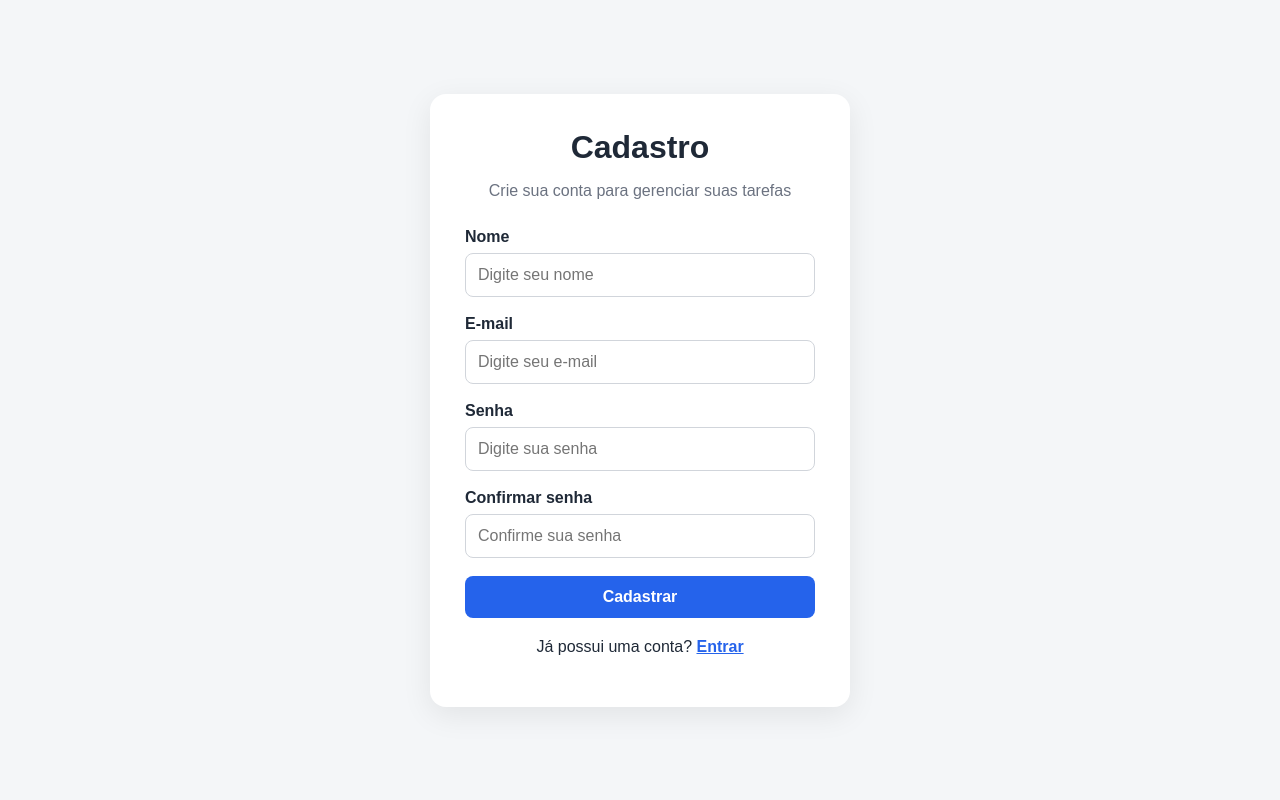
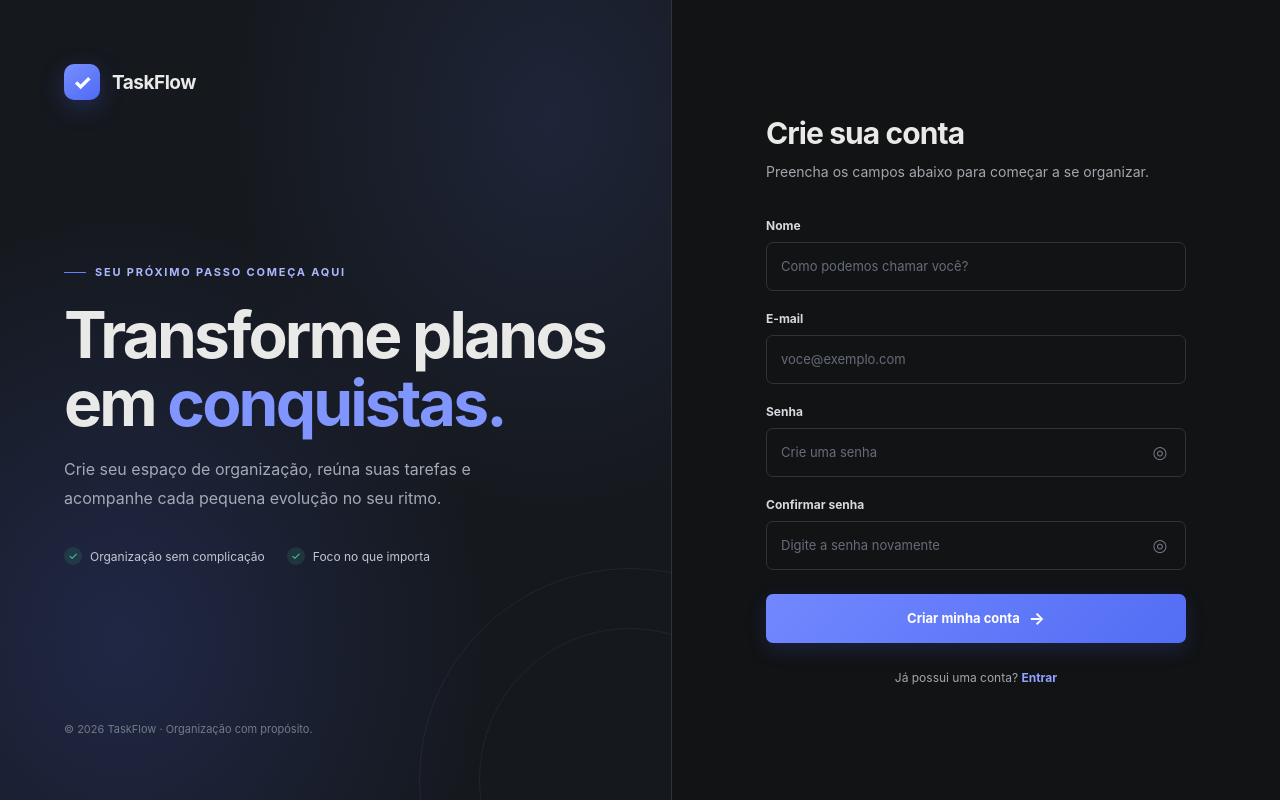
Before and after one commit to neuandev/gerenciador_de_tarefas_mern, a React app in the folder frontend/: page /cadastro in a window 1280 px wide. Built offline with nearby package versions, Linux system fonts and the light colour scheme; the HTML template or start-up script is replaced by a standard one.

Commit message:
feat(ui): modernizar tela de cadastro

```diff
--- a/frontend/src/pages/Cadastro.jsx
+++ b/frontend/src/pages/Cadastro.jsx
@@ -1,23 +1,22 @@
 import { useState } from "react";
 import { Link, useNavigate } from "react-router-dom";
 import api from "../services/api";
-import "./Cadastro.css";
+import "./Auth.css";
 
 function Cadastro() {
   const navigate = useNavigate();
-
   const [name, setName] = useState("");
   const [email, setEmail] = useState("");
   const [password, setPassword] = useState("");
   const [confirmPassword, setConfirmPassword] = useState("");
-
+  const [showPassword, setShowPassword] = useState(false);
+  const [showConfirmPassword, setShowConfirmPassword] = useState(false);
   const [error, setError] = useState("");
   const [success, setSuccess] = useState("");
   const [loading, setLoading] = useState(false);
 
   const handleSubmit = async (event) => {
     event.preventDefault();
-
     setError("");
     setSuccess("");
 
@@ -27,22 +26,13 @@ function Cadastro() {
     }
 
     setLoading(true);
-
     try {
-      await api.post("/auth/register", {
-        name,
-        email,
-        password,
-      });
-
-      setSuccess("Cadastro realizado com sucesso!");
-
-      setTimeout(() => {
-        navigate("/login");
-      }, 1000);
+      await api.post("/auth/register", { name, email, password });
+      setSuccess("Cadastro realizado com sucesso! Redirecionando para o login...");
+      setTimeout(() => navigate("/login"), 1000);
     } catch (error) {
       if (error.response) {
-        setError(error.response.data.message);
+        setError(error.response.data.message || "Não foi possível criar sua conta.");
       } else {
         setError("Erro ao conectar com o servidor.");
       }
@@ -52,80 +42,126 @@ function Cadastro() {
   };
 
   return (
-    <div className="cadastro-page">
-      <div className="cadastro-card">
-        <h1>Cadastro</h1>
+    <div className="auth-screen">
+      <aside className="auth-showcase" aria-label="Apresentação do TaskFlow">
+        <Link className="auth-brand" to="/login">
+          <span className="auth-brand-mark">✓</span>
+          <span>TaskFlow</span>
+        </Link>
+        <div className="auth-showcase-copy">
+          <span className="auth-eyebrow">Seu próximo passo começa aqui</span>
+          <h2>Transforme planos em <span>conquistas.</span></h2>
+          <p>Crie seu espaço de organização, reúna suas tarefas e acompanhe cada pequena evolução no seu ritmo.</p>
+          <div className="auth-feature-list">
+            <span>Organização sem complicação</span>
+            <span>Foco no que importa</span>
+          </div>
+        </div>
+        <div className="auth-showcase-footer">© {new Date().getFullYear()} TaskFlow · Organização com propósito.</div>
+      </aside>
 
-        <p className="cadastro-subtitle">
-          Crie sua conta para gerenciar suas tarefas
-        </p>
+      <main className="auth-main">
+        <div className="auth-form-wrap">
+          <Link className="auth-mobile-brand" to="/login">
+            <span className="auth-brand-mark">✓</span>
+            <span>TaskFlow</span>
+          </Link>
+          <header className="auth-heading">
+            <h1>Crie sua conta</h1>
+            <p>Preencha os campos abaixo para começar a se organizar.</p>
+          </header>
 
-        <form onSubmit={handleSubmit}>
-          <div className="cadastro-form-group">
-            <label htmlFor="name">Nome</label>
-
+          <form className="auth-form" onSubmit={handleSubmit}>
+            <div className="auth-field">
+              <label htmlFor="register-name">Nome</label>
               <input
-              id="name"
+                id="register-name"
                 type="text"
                 value={name}
                 onChange={(event) => setName(event.target.value)}
-              placeholder="Digite seu nome"
+                placeholder="Como podemos chamar você?"
+                autoComplete="name"
                 required
               />
             </div>
 
-          <div className="cadastro-form-group">
-            <label htmlFor="email">E-mail</label>
-
+            <div className="auth-field">
+              <label htmlFor="register-email">E-mail</label>
               <input
-              id="email"
+                id="register-email"
                 type="email"
                 value={email}
                 onChange={(event) => setEmail(event.target.value)}
-              placeholder="Digite seu e-mail"
+                placeholder="voce@exemplo.com"
+                autoComplete="email"
                 required
               />
             </div>
 
-          <div className="cadastro-form-group">
-            <label htmlFor="password">Senha</label>
-
+            <div className="auth-field">
+              <label htmlFor="register-password">Senha</label>
+              <div className="auth-input-wrap">
                 <input
-              id="password"
-              type="password"
+                  id="register-password"
+                  type={showPassword ? "text" : "password"}
                   value={password}
                   onChange={(event) => setPassword(event.target.value)}
-              placeholder="Digite sua senha"
+                  placeholder="Crie uma senha"
+                  autoComplete="new-password"
                   required
                 />
+                <button
+                  className="auth-password-toggle"
+                  type="button"
+                  onClick={() => setShowPassword((visible) => !visible)}
+                  aria-label={showPassword ? "Ocultar senha" : "Mostrar senha"}
+                  aria-pressed={showPassword}
+                  title={showPassword ? "Ocultar senha" : "Mostrar senha"}
+                >
+                  {showPassword ? "◉" : "◎"}
+                </button>
+              </div>
             </div>
 
-          <div className="cadastro-form-group">
-            <label htmlFor="confirmPassword">Confirmar senha</label>
-
+            <div className="auth-field">
+              <label htmlFor="register-confirm-password">Confirmar senha</label>
+              <div className="auth-input-wrap">
                 <input
-              id="confirmPassword"
-              type="password"
+                  id="register-confirm-password"
+                  type={showConfirmPassword ? "text" : "password"}
                   value={confirmPassword}
                   onChange={(event) => setConfirmPassword(event.target.value)}
-              placeholder="Confirme sua senha"
+                  placeholder="Digite a senha novamente"
+                  autoComplete="new-password"
                   required
                 />
+                <button
+                  className="auth-password-toggle"
+                  type="button"
+                  onClick={() => setShowConfirmPassword((visible) => !visible)}
+                  aria-label={showConfirmPassword ? "Ocultar confirmação da senha" : "Mostrar confirmação da senha"}
+                  aria-pressed={showConfirmPassword}
+                  title={showConfirmPassword ? "Ocultar senha" : "Mostrar senha"}
+                >
+                  {showConfirmPassword ? "◉" : "◎"}
+                </button>
+              </div>
             </div>
 
-          {error && <p className="cadastro-error">{error}</p>}
+            {error && <p className="auth-message" role="alert">{error}</p>}
+            {success && <p className="auth-message success" role="status">{success}</p>}
 
-          {success && <p className="cadastro-success">{success}</p>}
-
-          <button className="cadastro-button" type="submit" disabled={loading}>
-            {loading ? "Cadastrando..." : "Cadastrar"}
+            <button className="auth-submit" type="submit" disabled={loading}>
+              {loading ? "Criando conta..." : "Criar minha conta"}
+              {!loading && <span className="auth-submit-arrow">→</span>}
             </button>
           </form>
 
-        <p className="cadastro-login">
+          <p className="auth-switch">
             Já possui uma conta? <Link to="/login">Entrar</Link>
           </p>
         </div>
+      </main>
     </div>
   );
 }
```
Lines whose indentation alone changed are shown as unchanged.
